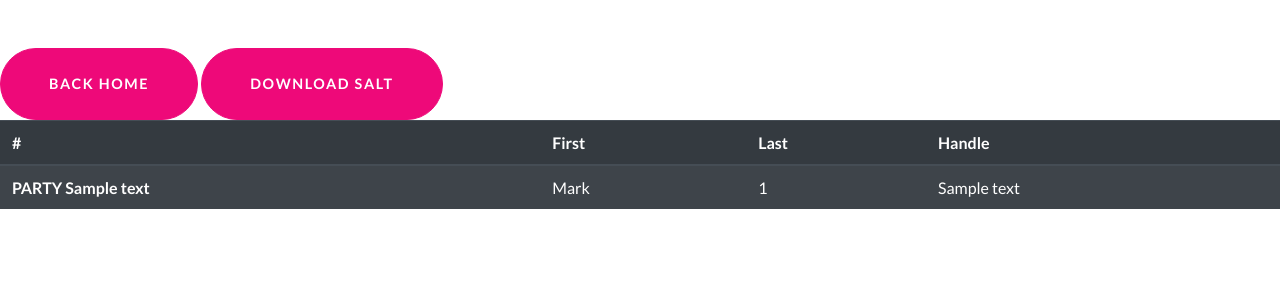
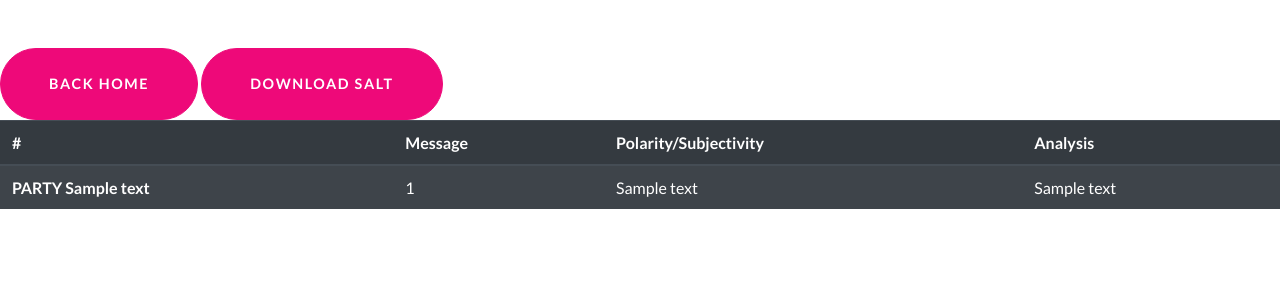
Before and after one commit to morganherrmann/saltmine, a Flask app: template templates/results.html in a window 1280 px wide. Shown: the top 300 px of the page. Run offline with Flask 2, Linux system fonts and the light colour scheme; the template is opened without the code that fills it: most values are stand-ins (such as "Sample title", 1, 10 or a date in 2020); some libraries are stand-ins or nearby versions.

Commit message:
some fixes

```diff
--- a/server.py
+++ b/server.py
@@ -31,7 +31,7 @@ class Salt:
         i = 0
         for text in myarray:
             blob = TextBlob(text)
-            tup = (text, i % 2, blob.sentiment)
+            tup = (text, i % 2, blob.sentiment, blob.sentiment_assessments)
             items.append(tup)
             i += 1
         self.analysis = items
@@ -40,7 +40,7 @@ class Salt:
     def save(self):
         e = defaultdict(list)
         for element in self.analysis:
-            e[element[1]].append({'party': str(element[0]), 'context': element[2]})
+            e[element[1]].append({'party': str(element[0]), 'sentiments': element[2], 'sentiment_analysis': element[3]})
         with open('download.txt', 'w') as outfile:
             json.dump(dict(e), outfile)
         print(json.dumps(dict(e)))
--- a/templates/results.html
+++ b/templates/results.html
@@ -30,18 +30,18 @@
                     <thead>
                       <tr>
                         <th scope="col">#</th>
-                        <th scope="col">First</th>
-                        <th scope="col">Last</th>
-                        <th scope="col">Handle</th>
+                        <th scope="col">Message</th>
+                        <th scope="col">Polarity/Subjectivity</th>
+                        <th scope="col">Analysis</th>
                       </tr>
                     </thead>
                     <tbody>
                             {% for text in texts %}
                             <tr>
                                     <th scope="row">PARTY {{text.1}}</th>
-                                    <td>Mark</td>
                                     <td>{{text.0}}</td>
                                     <td>{{text.2}}</td>
+                                    <td>{{text.3}}</td>
                                   </tr>
                           {% endfor %}
 
```
